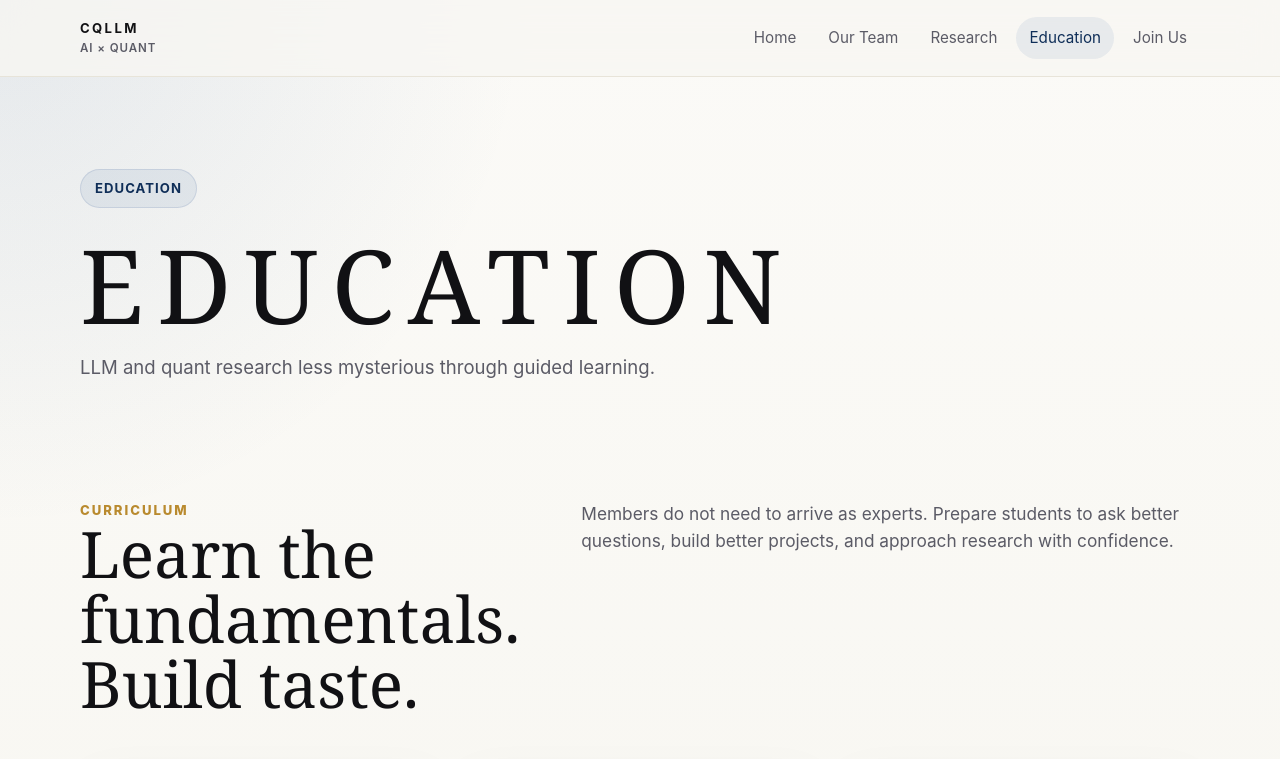
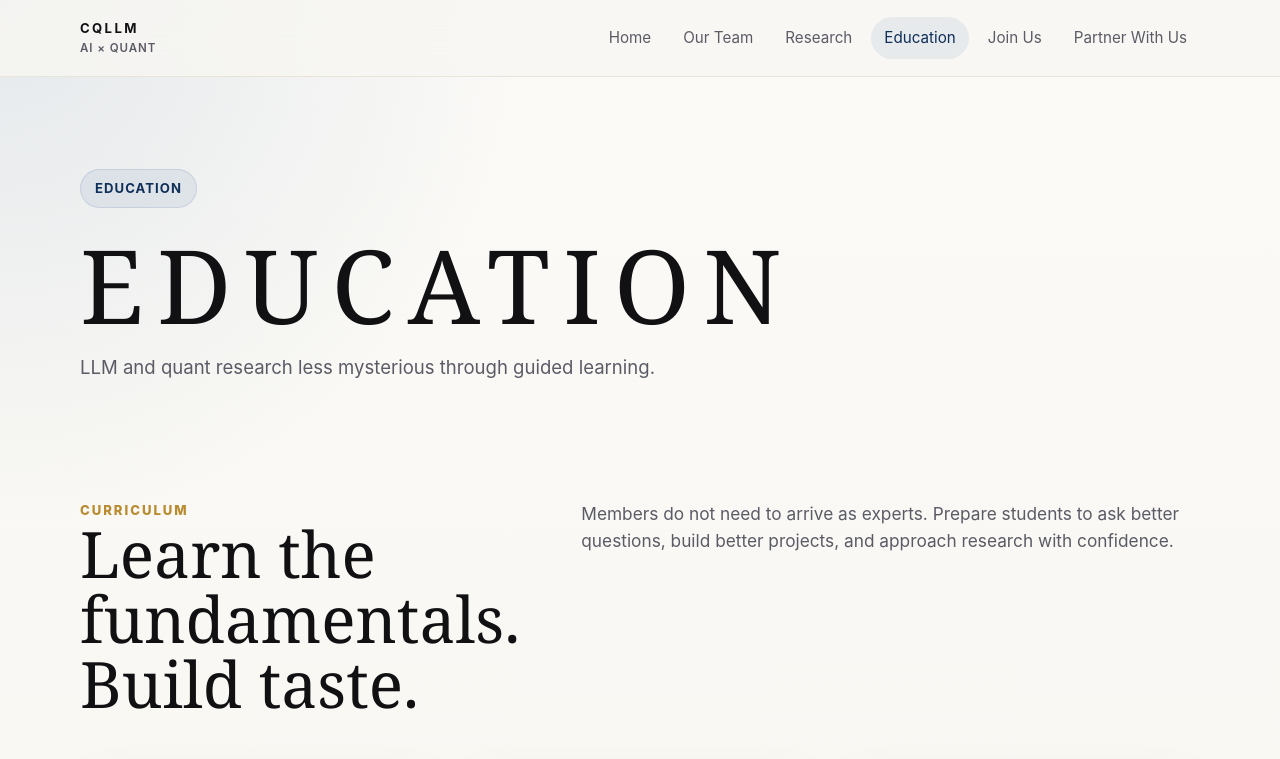
Before and after one commit to TiantianZ399/Quant_LLM_Lab, a plain HTML site: page education.html in a window 1280 px wide. Shown: the top 759 px of the page. Drawn offline with Linux system fonts and the light colour scheme.

Commit message:
Add 'Partner With Us' link to navigation

```diff
--- a/education.html
+++ b/education.html
@@ -17,6 +17,7 @@
         <a href="research.html">Research</a>
         <a class="active" href="education.html">Education</a>
         <a href="recruitment.html">Join Us</a>
+        <a href="sponsors.html">Partner With Us</a>
       </nav>
     </div>
   </header>
```
